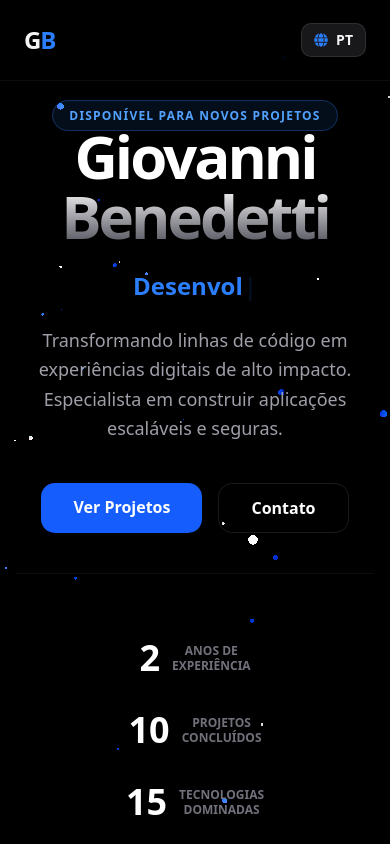
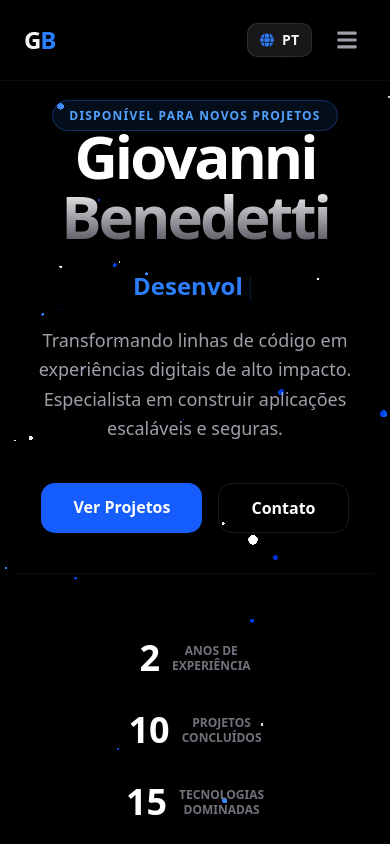
Before and after one commit to GiovanniBBenedetti/giovannibenedetti.tech, a Next.js app: page / in a window 390 px wide. Shown: the top 844 px of the page. Built offline with nearby package versions, Linux system fonts and the light colour scheme.

Commit message:
fix: menu mobile hamburger e correções de tradução espanhol

```diff
--- a/app/page.tsx
+++ b/app/page.tsx
@@ -20,7 +20,8 @@ import {
   FaGithub, FaExternalLinkAlt, FaGlobe, FaLinkedin,
   FaPaperPlane, FaCode,
   FaServer, FaMobileAlt, FaExclamationTriangle, FaTimes,
-  FaJs, FaReact, FaNodeJs, FaDocker, FaPhp, FaGlobeAmericas
+  FaJs, FaReact, FaNodeJs, FaDocker, FaPhp, FaGlobeAmericas,
+  FaBars
 } from "react-icons/fa";
 import {
   SiTypescript, SiNextdotjs, SiTailwindcss, SiLinux, SiMysql
@@ -195,7 +196,7 @@ const translations = {
     formBtn: "Enviar",
     footer: "Construido con Next.js & Tailwind.",
     modalTitle: "Enlace no disponible",
-    modalDesc: "¡Este projeto ainda está em fase de deploy ou o repositório é privado por questões de segurança!",
+    modalDesc: "Este proyecto aún está en fase de despliegue o el repositorio es privado por razones de seguridad. ¡Contáctame para más detalles!",
     expList: [
       {
         date: "2026 - 2027",
@@ -207,7 +208,7 @@ const translations = {
         date: "2024 - 2025",
         title: "Técnico en Desarrollo de Sistemas",
         company: "Escuela SENAI Armando de Arruda Pereira",
-        desc: "Formación técnica en lógica de programação, arquitetura de software e bases de dados."
+        desc: "Formación técnica en lógica de programación, arquitectura de software y bases de datos."
       }
     ],
     serviceList: [
@@ -419,6 +420,7 @@ export default function Home() {
   const [lang, setLang] = useState<"pt" | "en" | "es">("pt");
   const [showLangMenu, setShowLangMenu] = useState(false);
   const [isModalOpen, setIsModalOpen] = useState(false);
+  const [isMobileMenuOpen, setIsMobileMenuOpen] = useState(false);
   const t = translations[lang];
   const [email, setEmail] = useState("");
   const [menssagem, setMensagem] = useState("");
@@ -542,9 +544,7 @@ export default function Home() {
           <div className="text-2xl font-black tracking-tighter">G<span className="text-blue-500">B</span></div>
           <div className="hidden md:flex gap-8 text-xs font-bold uppercase tracking-widest text-zinc-400">
             {t.nav.map((item, idx) => {
-
               const targetIds = ["inicio", "sobre", "projetos", "galeria", "experiencia", "contato"];
-
               return (
                 <a
                   key={idx}
@@ -556,7 +556,7 @@ export default function Home() {
               );
             })}
           </div>
-          <div className="flex items-center gap-6">
+          <div className="flex items-center gap-4">
             <div className="relative">
               <button onClick={() => setShowLangMenu(!showLangMenu)} className="flex items-center gap-2 bg-zinc-900 border border-white/10 px-3 py-1.5 rounded-lg text-sm font-bold hover:bg-zinc-800 transition-colors">
                 <FaGlobe className="text-blue-500" /> <span className="uppercase">{lang}</span>
@@ -573,8 +573,43 @@ export default function Home() {
                 )}
               </AnimatePresence>
             </div>
+            <button
+              onClick={() => setIsMobileMenuOpen(!isMobileMenuOpen)}
+              className="md:hidden p-2 text-zinc-400 hover:text-white transition-colors"
+              aria-label="Menu"
+            >
+              {isMobileMenuOpen ? <FaTimes size={22} /> : <FaBars size={22} />}
+            </button>
           </div>
         </nav>
+
+        {/* Menu mobile */}
+        <AnimatePresence>
+          {isMobileMenuOpen && (
+            <motion.div
+              initial={{ opacity: 0, height: 0 }}
+              animate={{ opacity: 1, height: "auto" }}
+              exit={{ opacity: 0, height: 0 }}
+              className="md:hidden overflow-hidden bg-black/95 border-t border-white/5"
+            >
+              <div className="flex flex-col px-6 py-4 gap-1">
+                {t.nav.map((item, idx) => {
+                  const targetIds = ["inicio", "sobre", "projetos", "galeria", "experiencia", "contato"];
+                  return (
+                    <a
+                      key={idx}
+                      href={`#${targetIds[idx]}`}
+                      onClick={() => setIsMobileMenuOpen(false)}
+                      className="text-zinc-300 hover:text-blue-400 font-bold uppercase tracking-widest text-sm py-3 border-b border-white/5 last:border-0 transition-colors"
+                    >
+                      {item}
+                    </a>
+                  );
+                })}
+              </div>
+            </motion.div>
+          )}
+        </AnimatePresence>
       </header>
 
       <main className="relative z-10">
```
